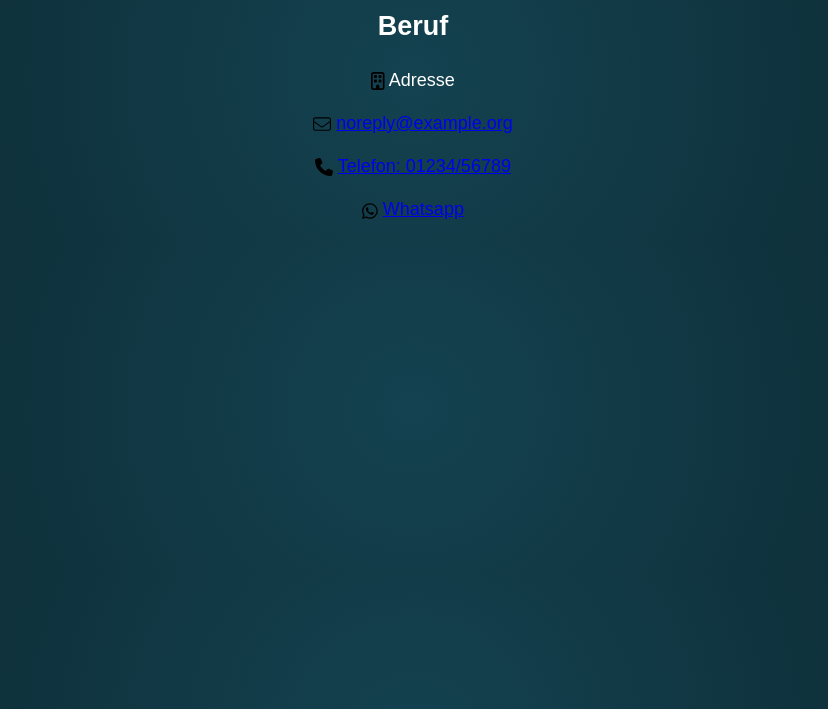
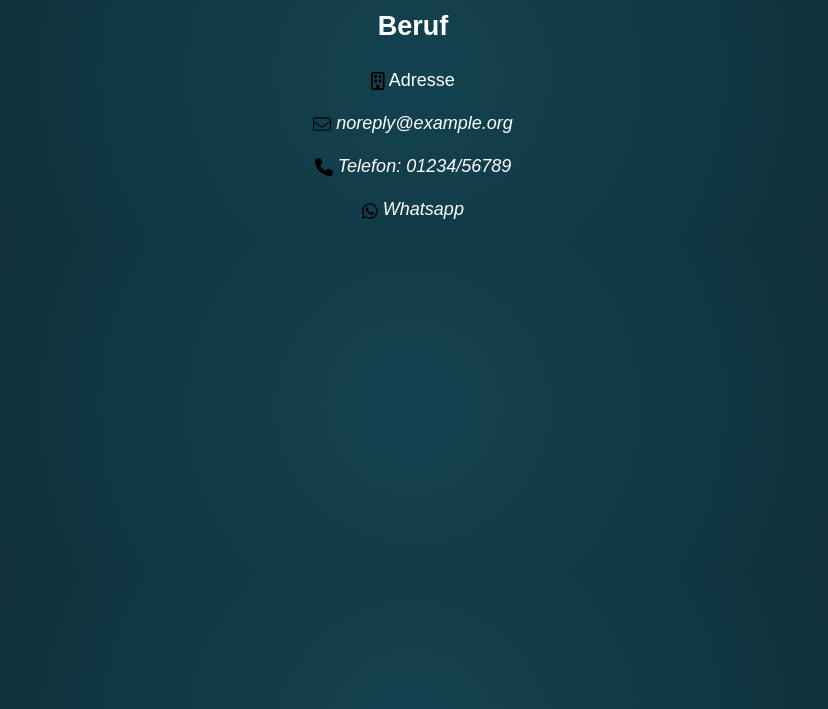
Before and after one commit to eneller/placeholder.html, a plain HTML site: page index.html in a window 1280 px wide. Shown: the part 91-800 px from the top of the page, without its empty margins (227-1055 px from the left). Drawn offline with Linux system fonts and the light colour scheme.

Commit message:
more styling

```diff
--- a/index.html
+++ b/index.html
@@ -15,16 +15,19 @@
             Adresse
         </p>
         <p>
+            <a href="mailto:noreply@example.org">
             <svg class="inline-icon" xmlns="http://www.w3.org/2000/svg" viewBox="0 0 512 512"><!--!Font Awesome Free 6.7.2 by @fontawesome - https://fontawesome.com License - https://fontawesome.com/license/free Copyright 2025 Fonticons, Inc.--><path d="M64 96c-17.7 0-32 14.3-32 32l0 39.9L227.6 311.3c16.9 12.4 39.9 12.4 56.8 0L480 167.9l0-39.9c0-17.7-14.3-32-32-32L64 96zM32 207.6L32 384c0 17.7 14.3 32 32 32l384 0c17.7 0 32-14.3 32-32l0-176.4L303.3 337.1c-28.2 20.6-66.5 20.6-94.6 0L32 207.6zM0 128C0 92.7 28.7 64 64 64l384 0c35.3 0 64 28.7 64 64l0 256c0 35.3-28.7 64-64 64L64 448c-35.3 0-64-28.7-64-64L0 128z"/></svg>
-            <a href="mailto:noreply@example.org">noreply@example.org</a>
+            noreply@example.org</a>
         </p>
         <p>
+            <a href="tel:+123456789">
             <svg class="inline-icon" xmlns="http://www.w3.org/2000/svg" viewBox="0 0 512 512"><!--!Font Awesome Free 6.7.2 by @fontawesome - https://fontawesome.com License - https://fontawesome.com/license/free Copyright 2025 Fonticons, Inc.--><path d="M164.9 24.6c-7.7-18.6-28-28.5-47.4-23.2l-88 24C12.1 30.2 0 46 0 64C0 311.4 200.6 512 448 512c18 0 33.8-12.1 38.6-29.5l24-88c5.3-19.4-4.6-39.7-23.2-47.4l-96-40c-16.3-6.8-35.2-2.1-46.3 11.6L304.7 368C234.3 334.7 177.3 277.7 144 207.3L193.3 167c13.7-11.2 18.4-30 11.6-46.3l-40-96z"/></svg>
-            <a href="tel:+123456789">Telefon: 01234/56789</a>
+            Telefon: 01234/56789</a>
         </p>
         <p>
+            <a href="https://wa.me/+123456789">
             <svg class="inline-icon" xmlns="http://www.w3.org/2000/svg" viewBox="0 0 448 512"><!--!Font Awesome Free 6.7.2 by @fontawesome - https://fontawesome.com License - https://fontawesome.com/license/free Copyright 2025 Fonticons, Inc.--><path d="M380.9 97.1C339 55.1 283.2 32 223.9 32c-122.4 0-222 99.6-222 222 0 39.1 10.2 77.3 29.6 111L0 480l117.7-30.9c32.4 17.7 68.9 27 106.1 27h.1c122.3 0 224.1-99.6 224.1-222 0-59.3-25.2-115-67.1-157zm-157 341.6c-33.2 0-65.7-8.9-94-25.7l-6.7-4-69.8 18.3L72 359.2l-4.4-7c-18.5-29.4-28.2-63.3-28.2-98.2 0-101.7 82.8-184.5 184.6-184.5 49.3 0 95.6 19.2 130.4 54.1 34.8 34.9 56.2 81.2 56.1 130.5 0 101.8-84.9 184.6-186.6 184.6zm101.2-138.2c-5.5-2.8-32.8-16.2-37.9-18-5.1-1.9-8.8-2.8-12.5 2.8-3.7 5.6-14.3 18-17.6 21.8-3.2 3.7-6.5 4.2-12 1.4-32.6-16.3-54-29.1-75.5-66-5.7-9.8 5.7-9.1 16.3-30.3 1.8-3.7 .9-6.9-.5-9.7-1.4-2.8-12.5-30.1-17.1-41.2-4.5-10.8-9.1-9.3-12.5-9.5-3.2-.2-6.9-.2-10.6-.2-3.7 0-9.7 1.4-14.8 6.9-5.1 5.6-19.4 19-19.4 46.3 0 27.3 19.9 53.7 22.6 57.4 2.8 3.7 39.1 59.7 94.8 83.8 35.2 15.2 49 16.5 66.6 13.9 10.7-1.6 32.8-13.4 37.4-26.4 4.6-13 4.6-24.1 3.2-26.4-1.3-2.5-5-3.9-10.5-6.6z"/></svg>
-            <a href="https://wa.me/+123456789">Whatsapp</a>
+            Whatsapp</a>
         </p>
     </body>
 </html>
--- a/styles.css
+++ b/styles.css
@@ -20,3 +20,8 @@ body{
     vertical-align: middle;
     height: 1em;
 }
+a:hover, a:any-link{
+    text-decoration: none;
+    font-style: italic;
+    color: inherit;
+}
```
